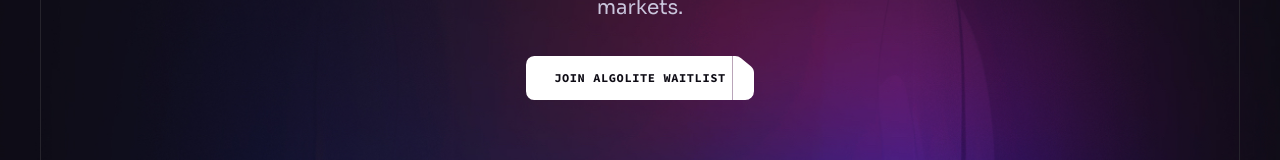
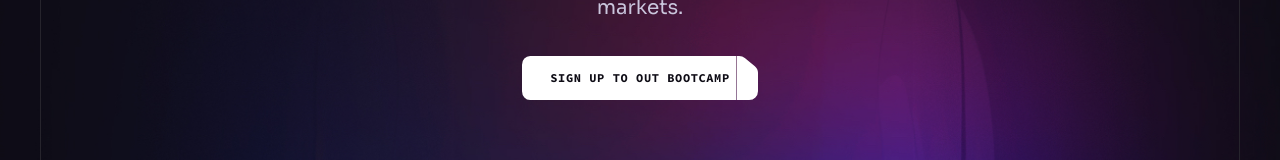
Before and after one commit to martin254/Pipsyhussle, a React (Vite) app: page / in a window 1280 px wide. Shown: the part 432-592 px from the top of the page. Built offline with nearby package versions, Linux system fonts and the light colour scheme.

Commit message:
Update Hero.jsx

```diff
--- a/src/components/Hero.jsx
+++ b/src/components/Hero.jsx
@@ -38,8 +38,8 @@
           <p className="body-1 max-w-3xl mx-auto mb-6 text-n-2 lg:mb-8">
            Pipsy combines hands-on trading expertise with cutting-edge AI technology to empower everyday investors and traders in retail financial markets.
           </p>
-          <Button href="https://docs.google.com/forms/d/e/1FAIpQLScrqZp-NM92BOqKdmmm8tVaYIwdY1iBRrrgLJzbayCPh6aadQ/viewform?usp=sharing&ouid=101945323099356235426" white>
-            Join AlgoLite Waitlist
+          <Button href="https://forms.gle/2GWgyxDxAoLhuMEq6" white>
+            Sign Up to Out Bootcamp
           </Button>
         </div>
         <div className="relative max-w-[23rem] mx-auto md:max-w-5xl xl:mb-24">
```
